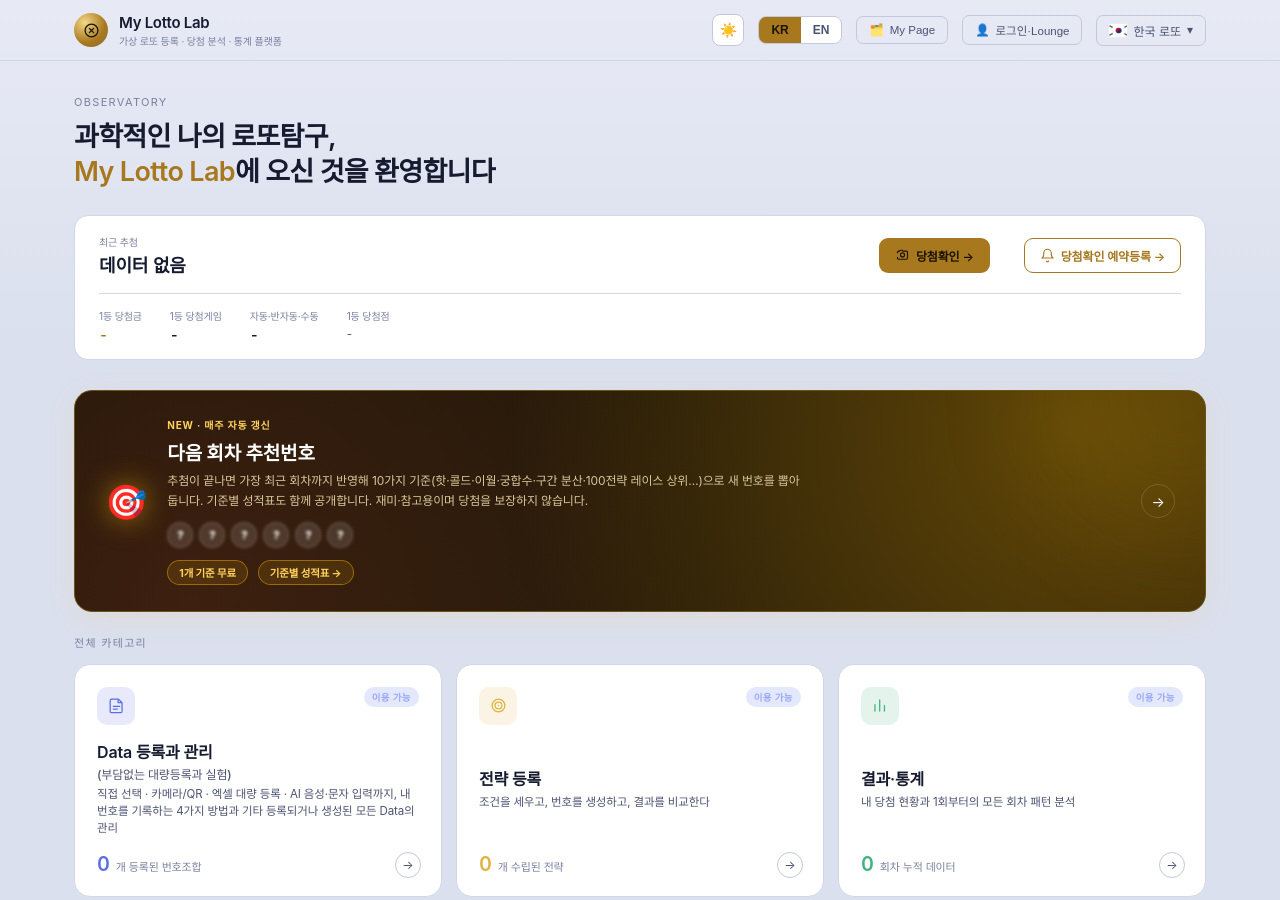
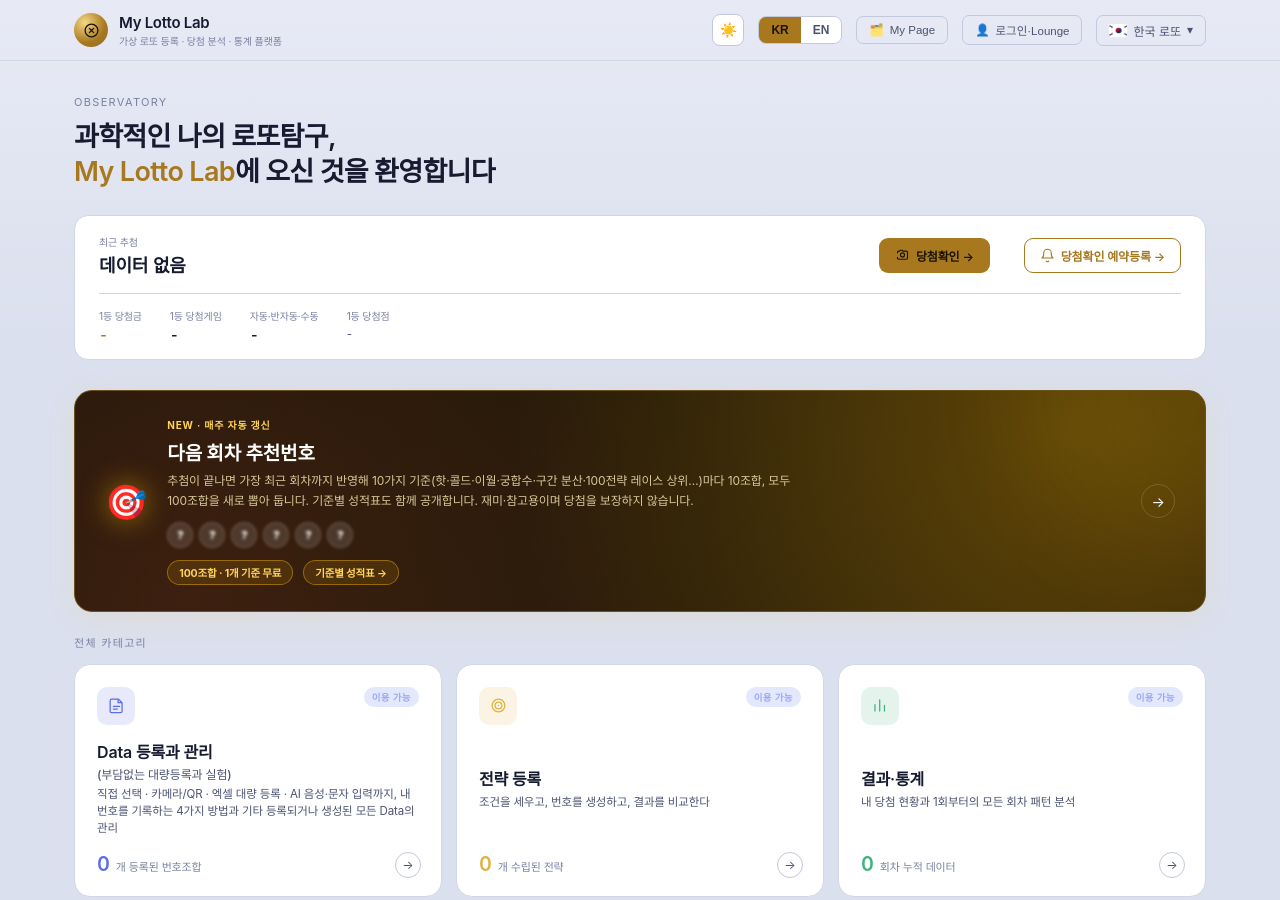
Before and after one commit to mylottolab/my-lotto-lab, a plain HTML site: page main_page.html in a window 1280 px wide. Shown: the top 900 px of the page. Drawn offline with Linux system fonts and the light colour scheme; no server answers.

Commit message:
Add files via upload

```diff
--- a/main_page.html
+++ b/main_page.html
@@ -574,9 +574,9 @@ body{
       <div class="globe-text">
         <div class="globe-tag" data-i18n-kr="NEW · 매주 자동 갱신" data-i18n-en="NEW · UPDATED EVERY DRAW">NEW · 매주 자동 갱신</div>
         <div class="globe-title" data-i18n-kr="다음 회차 추천번호" data-i18n-en="Next-Draw Picks">다음 회차 추천번호</div>
-        <div class="globe-desc" data-i18n-kr="추첨이 끝나면 가장 최근 회차까지 반영해 10가지 기준(핫·콜드·이월·궁합수·구간 분산·100전략 레이스 상위…)으로 새 번호를 뽑아 둡니다. 기준별 성적표도 함께 공개합니다. 재미·참고용이며 당첨을 보장하지 않습니다." data-i18n-en="After every draw we refresh picks from 10 angles (hot, cold, carry-over, pairs, zone spread, top race strategies…) using the latest results, with an open per-criterion scoreboard. For fun and reference only — no win is guaranteed.">추첨이 끝나면 가장 최근 회차까지 반영해 10가지 기준(핫·콜드·이월·궁합수·구간 분산·100전략 레이스 상위…)으로 새 번호를 뽑아 둡니다. 기준별 성적표도 함께 공개합니다. 재미·참고용이며 당첨을 보장하지 않습니다.</div>
+        <div class="globe-desc" data-i18n-kr="추첨이 끝나면 가장 최근 회차까지 반영해 10가지 기준(핫·콜드·이월·궁합수·구간 분산·100전략 레이스 상위…)마다 10조합, 모두 100조합을 새로 뽑아 둡니다. 기준별 성적표도 함께 공개합니다. 재미·참고용이며 당첨을 보장하지 않습니다." data-i18n-en="After every draw we refresh 100 sets — 10 for each of 10 angles (hot, cold, carry-over, pairs, zone spread, top race strategies…) — using the latest results, with an open per-criterion scoreboard. For fun and reference only — no win is guaranteed.">추첨이 끝나면 가장 최근 회차까지 반영해 10가지 기준(핫·콜드·이월·궁합수·구간 분산·100전략 레이스 상위…)마다 10조합, 모두 100조합을 새로 뽑아 둡니다. 기준별 성적표도 함께 공개합니다. 재미·참고용이며 당첨을 보장하지 않습니다.</div>
         <div class="picks-balls"><span>?</span><span>?</span><span>?</span><span>?</span><span>?</span><span>?</span></div>
-        <span class="picks-pill" data-i18n-kr="1개 기준 무료" data-i18n-en="1 criterion free">1개 기준 무료</span>
+        <span class="picks-pill" data-i18n-kr="100조합 · 1개 기준 무료" data-i18n-en="100 sets · 1 criterion free">100조합 · 1개 기준 무료</span>
         <span class="picks-pill" onclick="event.stopPropagation();location.href='picks.html#score'" data-i18n-kr="기준별 성적표 →" data-i18n-en="Scoreboard →">기준별 성적표 →</span>
       </div>
       <div class="globe-arrow">→</div>
```
Also changed, not shown: picks.html (+3 -3 lines).
